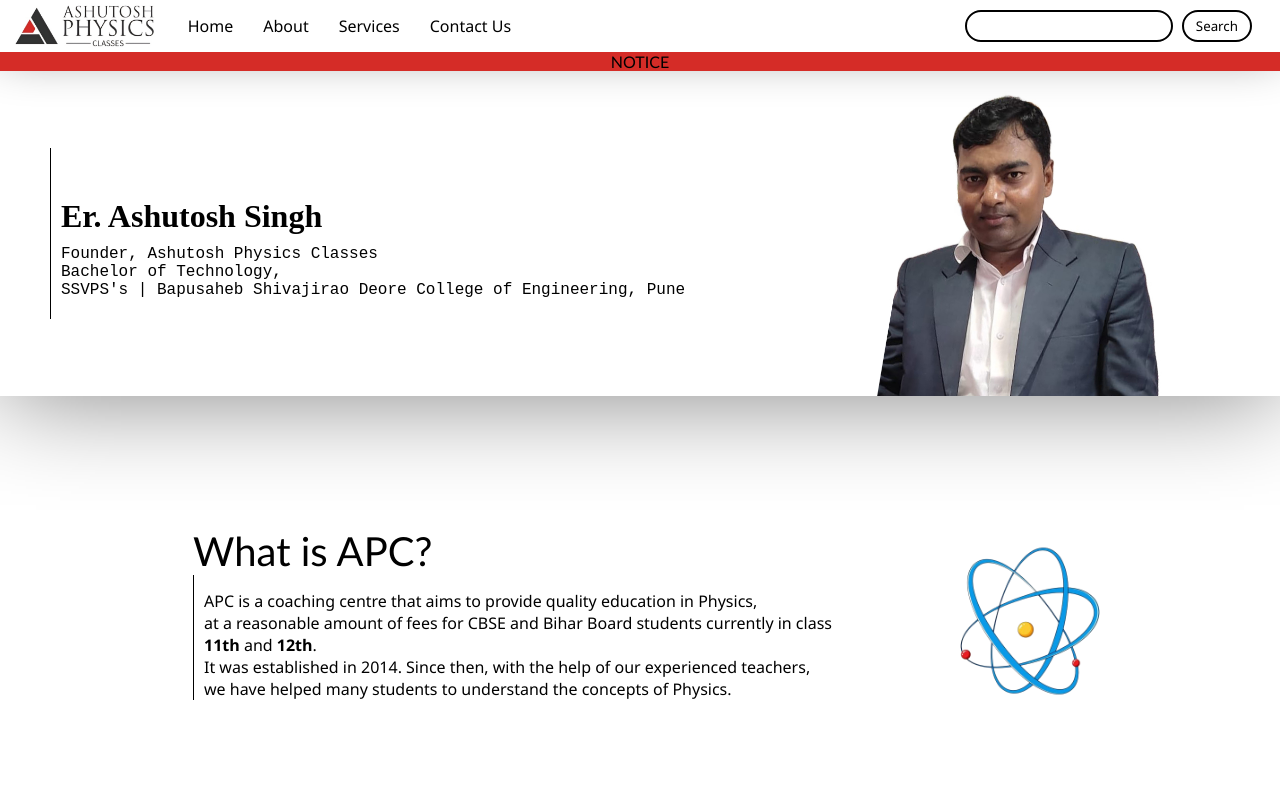
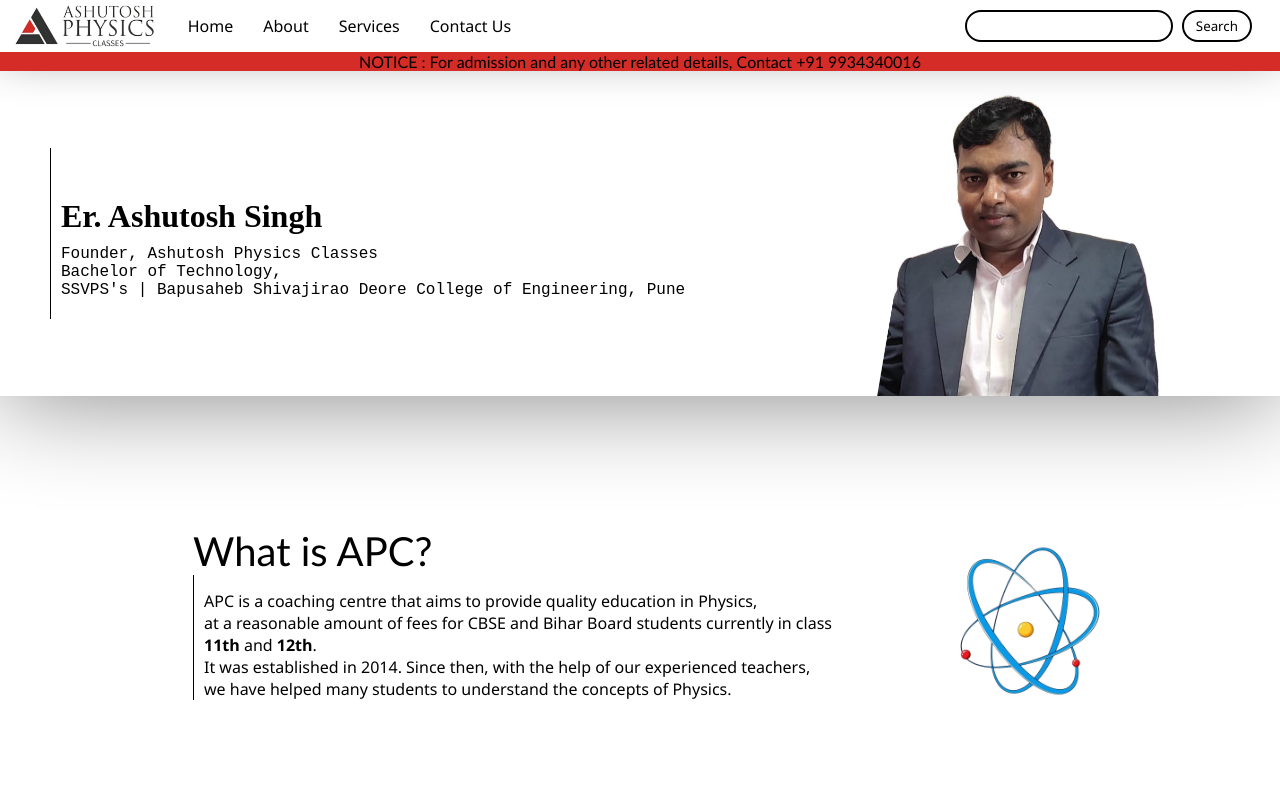
Before and after one commit to sum-it13/apc-website, a plain HTML site: page index.html in a window 1280 px wide. Shown: the top 800 px of the page. Drawn offline with Linux system fonts and the light colour scheme.

Commit message:
Update index.html

```diff
--- a/index.html
+++ b/index.html
@@ -31,7 +31,9 @@
         </div>
     </nav>
     <div class="logoo " ><img src="img\Screenshot (185) (1).png" alt="logo"></div>
-    <div class="notice">NOTICE</div>
+    <div class="notice">NOTICE : For admission and any other related details, Contact +91 9934340016
+
+</div>
     <section class="background firstSection">
         <div class="box-main" id="home">
             <div class="firstHalf">
```
